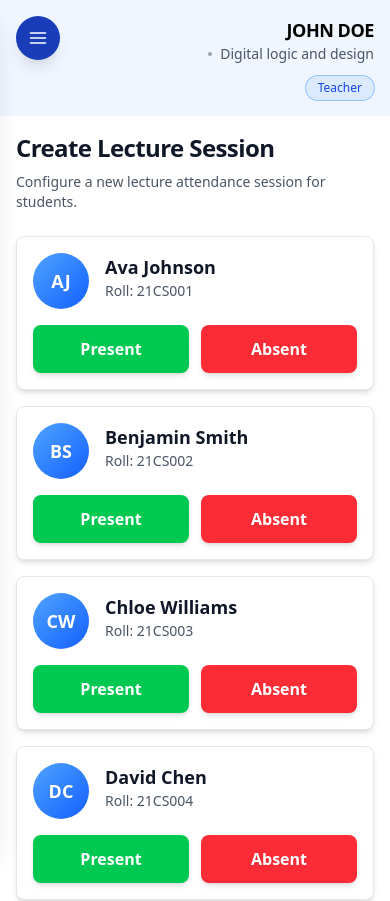
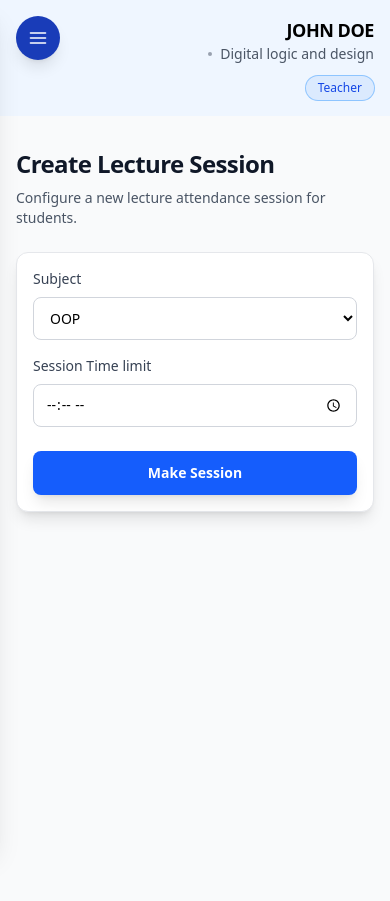
Before and after one commit to Huzefah-javed/Attendance-managment-system, a React (Vite) app in the folder client/: page / in a window 390 px wide. Shown: the top 901 px of the page. Built offline with nearby package versions, Linux system fonts and the light colour scheme.

Commit message:
hook created

```diff
--- a/client/apis/teacher_api.js
+++ b/client/apis/teacher_api.js
@@ -4,3 +4,7 @@ export async function studentLogin({email, password}){
     const res = await api.post("/teacherLogin", {email, password})
     console.log(res.data)
 }
+
+export function getStudentForAttendance(){
+
+}
--- a/client/src/App.jsx
+++ b/client/src/App.jsx
@@ -12,12 +12,12 @@ function App (){
 return(<>
             <Sidebar/>
             <UserInfo/>
-            <StudentAttendance/>
+            {/* <StudentAttendance/> */}
           {/* <LoginPage/> */}
           {/* <AdminLogin/> */}
           {/* <Attendance/> */}
           {/* <AttendanceHistory/> */}
-          {/* <AdminSessions/> */}
+          <AdminSessions/>
           {/* <AdminStudentHistory/> */}
           </>)
 
--- /dev/null
+++ b/client/src/hooks/data_fetch.js
@@ -0,0 +1,36 @@
+import { useEffect } from "react"
+
+ export function useFetchData(fetchApiFn){
+    let loading = true
+    let error
+    let data
+    let msg;
+
+    async function gettingData(){
+        try {
+            const result = await fetchApiFn();
+            if (result.status == 201) {
+                data = result?.data || null;
+                msg = result?.msg || "request successful";
+                loading = false;
+                error= false;
+            }else{
+                loading = false;
+                error= true;
+                msg = result?.msg || "something went wrong";
+
+            }
+        } catch (error) {
+            loading = false
+            error= true;
+            msg = result?.msg || error.message;
+
+        }
+
+    }
+    useEffect(()=>{
+        gettingData()
+    }, [])
+
+       return [loading, error, data]
+}
--- a/client/src/pages/admin/LectureSession.jsx
+++ b/client/src/pages/admin/LectureSession.jsx
@@ -1,5 +1,18 @@
+import { useState } from "react"
+
 function AdminSession(){
 
+const [session, setSession] = useState({
+  subjectName: "",
+  sessionEndTime: "",
+   createdBy: ""
+})
+
+
+function handleFormSubmit(e){
+  e.preventDefault()
+  console.log(session)
+}
   return (
       <div className="min-h-screen bg-gray-50 px-4 py-8 sm:py-12">
   <div className="mx-auto w-full max-w-5xl space-y-6">
@@ -13,14 +26,15 @@ function AdminSession(){
     </div>
 
     <div className="rounded-xl sm:rounded-2xl border border-gray-200 bg-white shadow-lg">
-      <div className="p-4 sm:p-6 lg:p-8">
+      <form className="p-4 sm:p-6 lg:p-8" onSubmit={(e)=>handleFormSubmit(e)}>
         <div className="grid grid-cols-1 sm:grid-cols-2 gap-4 sm:gap-6">
           {/* Subject */}
           <div className="space-y-2">
             <label className="block text-sm font-medium text-gray-700">
               Subject
             </label>
-            <select className="w-full rounded-lg border border-gray-300 bg-white px-3 py-2.5 text-sm outline-none focus:ring-2 focus:ring-blue-500 focus:border-blue-500 transition">
+            <select className="w-full rounded-lg border border-gray-300 bg-white px-3 py-2.5 text-sm outline-none focus:ring-2 focus:ring-blue-500 focus:border-blue-500 transition"
+            onChange={(e)=>setSession((prev)=>({...prev, subjectName: e.target.value}))}>
               {["OOP", "Digital Logic Design", "Data Structures", "Database Systems"].map((s) => (
                 <option key={s} value={s}>
                   {s}
@@ -29,36 +43,16 @@ function AdminSession(){
             </select>
           </div>
 
-          {/* Date */}
+
+          {/* End Time */}
           <div className="space-y-2">
             <label className="block text-sm font-medium text-gray-700">
-              Date
-            </label>
-            <input
-              type="date"
-              className="w-full rounded-lg border border-gray-300 bg-white px-3 py-2.5 text-sm outline-none focus:ring-2 focus:ring-blue-500 focus:border-blue-500 transition"
-            />
-          </div>
-
-          {/* Start Time */}
-          <div className="space-y-2">
-            <label className="block text-sm font-medium text-gray-700">
-              Start Time
+              Session Time limit
             </label>
             <input
               type="time"
               className="w-full rounded-lg border border-gray-300 bg-white px-3 py-2.5 text-sm outline-none focus:ring-2 focus:ring-blue-500 focus:border-blue-500 transition"
-            />
-          </div>
-
-          {/* End Time */}
-          <div className="space-y-2">
-            <label className="block text-sm font-medium text-gray-700">
-              End Time
-            </label>
-            <input
-              type="time"
-              className="w-full rounded-lg border border-gray-300 bg-white px-3 py-2.5 text-sm outline-none focus:ring-2 focus:ring-blue-500 focus:border-blue-500 transition"
+              onChange={(e)=>setSession((prev)=>({...prev, sessionEndTime: e.target.value}))}
             />
           </div>
         </div>
@@ -69,7 +63,7 @@ function AdminSession(){
             Make Session
           </button>
         </div>
-      </div>
+      </form>
     </div>
   </div>
 </div>
--- a/client/src/pages/admin/mark_attendance.jsx
+++ b/client/src/pages/admin/mark_attendance.jsx
@@ -1,3 +1,5 @@
+import { useFetchData } from "../../hooks/data_fetch";
+
 export default function StudentAttendance() {
 
   const students = [
@@ -12,6 +14,8 @@ export default function StudentAttendance() {
     { id: 9, rollNumber: "21CS009", name: "Isabella Anderson", initials: "IA" },
     { id: 10, rollNumber: "21CS010", name: "James Thompson", initials: "JT" },
   ];
+
+  const [loading, error, data] = useFetchData()
 
   return (
     <div className="p-4">
@@ -79,10 +83,10 @@ export default function StudentAttendance() {
                 </div>
               </div>
               <div className="flex gap-3">
-                <button className="flex-1 px-4 py-3 bg-green-500 hover:bg-green-600 text-white font-semibold rounded-lg transition-colors duration-200 shadow-md hover:shadow-lg">
+                <button className="flex-1 px-3 py-2 bg-green-500 hover:bg-green-600 text-white font-semibold rounded-lg transition-colors duration-200 shadow-md hover:shadow-lg">
                   Present
                 </button>
-                <button className="flex-1 px-4 py-3 bg-red-500 hover:bg-red-600 text-white font-semibold rounded-lg transition-colors duration-200 shadow-md hover:shadow-lg">
+                <button className="flex-1 px-3 py-2 bg-red-500 hover:bg-red-600 text-white font-semibold rounded-lg transition-colors duration-200 shadow-md hover:shadow-lg">
                   Absent
                 </button>
               </div>
```
